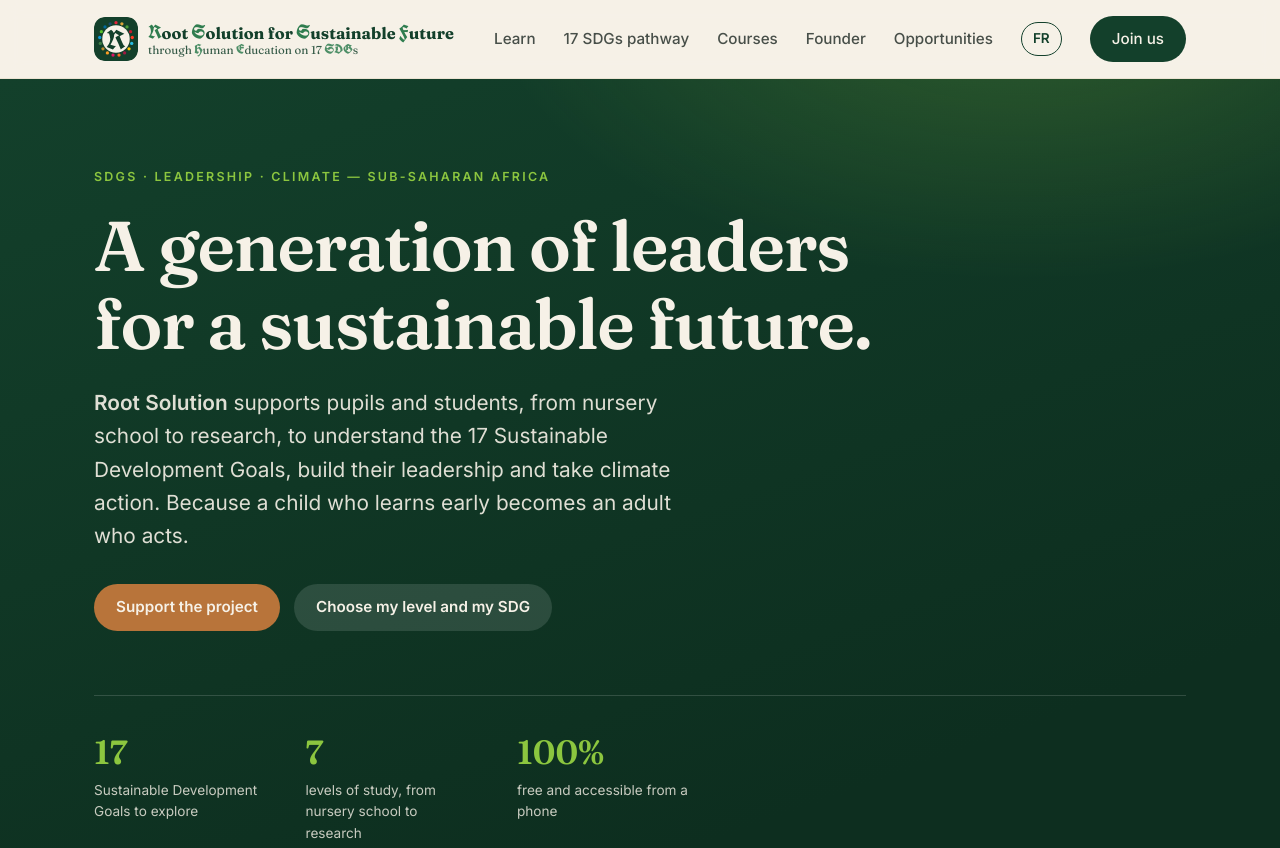
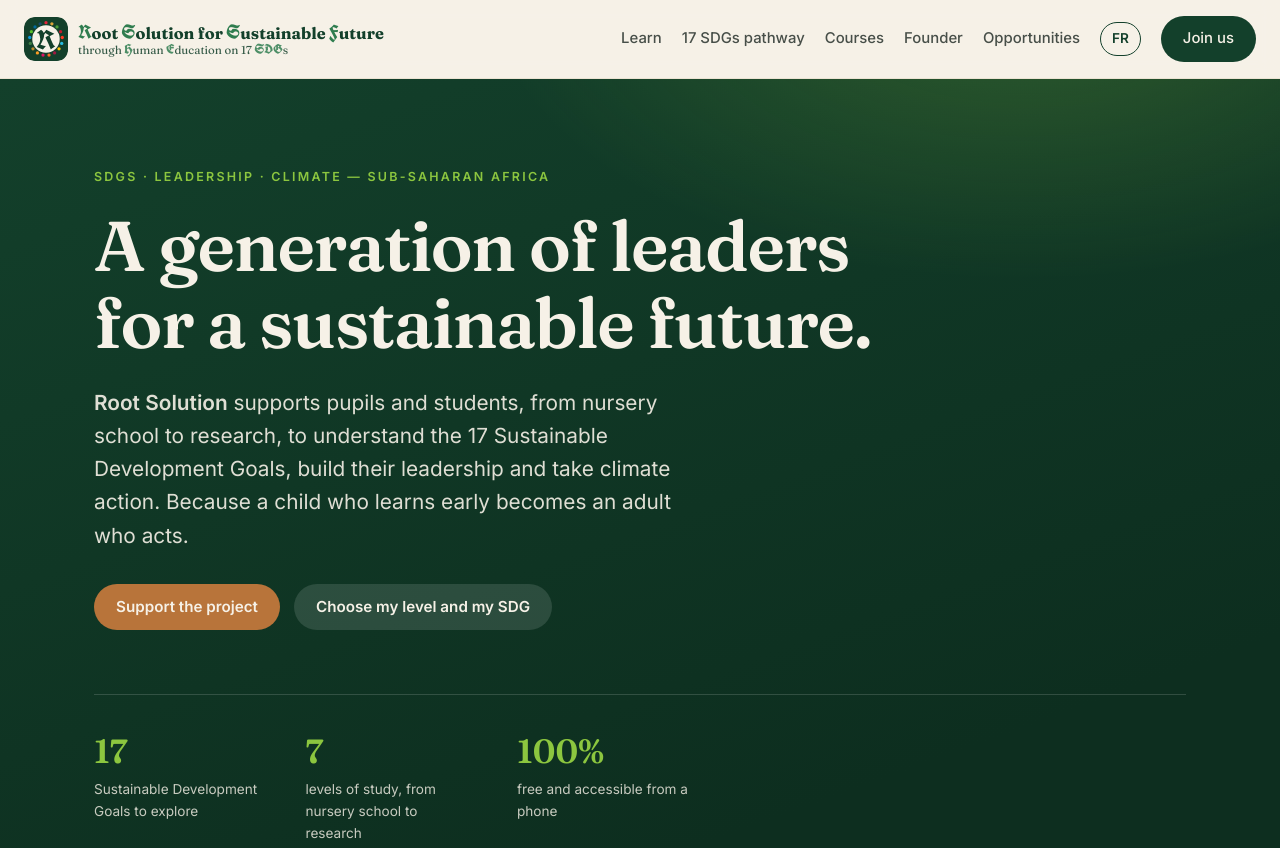
Before and after one commit to DARIMoussa/ecogeneration, a website: page public/en/index.html in a window 1280 px wide. Shown: the top 848 px of the page. Drawn offline with Linux system fonts and the light colour scheme.

Commit message:
Menu : page EN

```diff
--- a/public/en/index.html
+++ b/public/en/index.html
@@ -72,11 +72,12 @@
     backdrop-filter:blur(10px);
     border-bottom:1px solid var(--sable-fonce);
   }
-  .nav-in{position:relative;display:flex;align-items:center;justify-content:space-between;padding:16px 24px;max-width:1140px;margin:0 auto}
+  .nav-in{position:relative;display:flex;align-items:center;justify-content:space-between;padding:16px 24px;max-width:1280px;margin:0 auto}
   .logo{font-family:var(--display);font-weight:700;font-size:1.35rem;color:var(--canopee);display:flex;align-items:center;gap:10px}
   .logo .leaf{width:26px;height:26px;flex:none}
-  .nav-links{display:flex;gap:28px;align-items:center}
-  .nav-links a{color:var(--encre);text-decoration:none;font-size:.95rem;font-weight:500;opacity:.8;transition:opacity .2s}
+  .nav-links{display:flex;gap:20px;align-items:center;flex:none}
+  .brand{flex:0 1 auto}
+  .nav-links a{white-space:nowrap;color:var(--encre);text-decoration:none;font-size:.93rem;font-weight:500;opacity:.8;transition:opacity .2s}
   .nav-links a:hover{opacity:1}
   .nav-links a.btn{color:var(--sable);opacity:1}
   .btn{
@@ -143,7 +144,7 @@
   .cert-pair{display:grid;gap:22px}
   .cert-pair h4{margin:0 0 8px;font-family:var(--display);color:var(--canopee)}
   .menu-btn{display:none;background:none;border:1px solid var(--sable-fonce);border-radius:10px;padding:8px 10px;cursor:pointer;color:var(--canopee)}
-  @media(max-width:760px){
+  @media(max-width:1260px){
     .menu-btn{display:inline-flex}
     .nav-links{display:none;position:absolute;top:100%;left:0;right:0;flex-direction:column;align-items:stretch;gap:0;background:var(--sable);border-bottom:1px solid var(--sable-fonce);padding:8px 24px 16px}
     .nav-links.open{display:flex}
```
